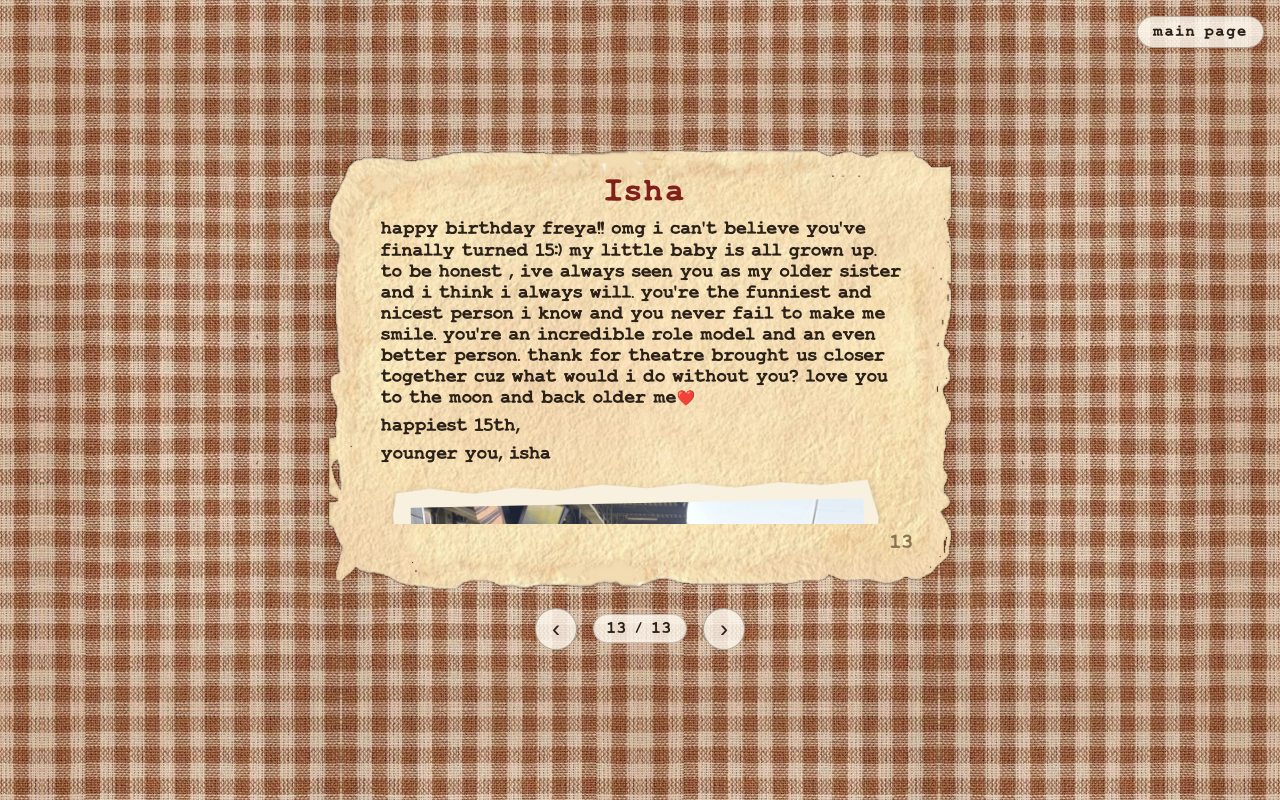
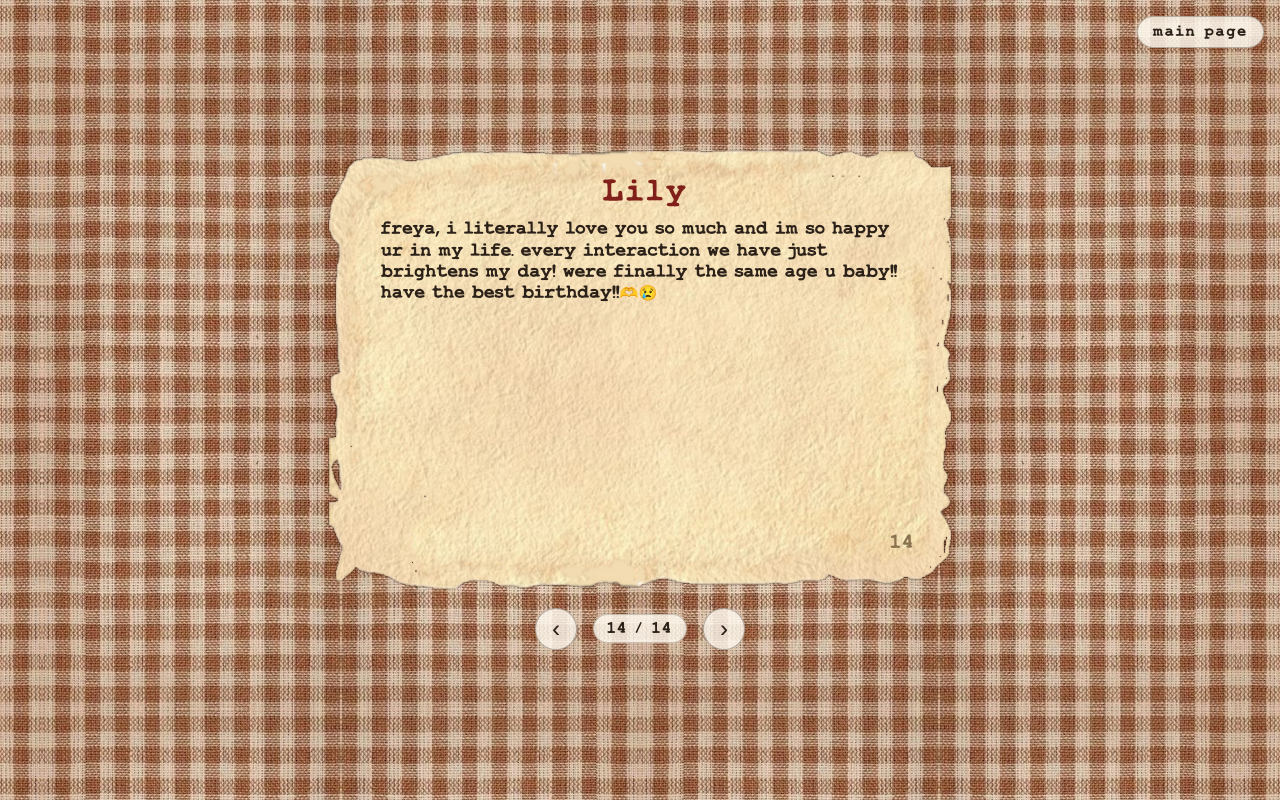
Before and after one commit to NotPaavan/Happy-Birthday-Freya, a plain HTML site: page notes.html in a window 1280 px wide. Both pictures are taken after a click on the button "Previous page". Drawn offline with Linux system fonts and the light colour scheme.

Commit message:
Add Lily's note as page fourteen.
Lily's birthday message joins the notes, bringing the book to fourteen pages.

```diff
--- a/notes.html
+++ b/notes.html
@@ -3,7 +3,7 @@
 <head>
   <meta charset="utf-8">
   <meta name="viewport" content="width=device-width, initial-scale=1">
-  <title>Notes — 1 of 13</title>
+  <title>Notes — 1 of 14</title>
   <link rel="icon" href="favicon.ico" sizes="48x48">
   <link rel="icon" href="favicon.svg" type="image/svg+xml">
   <link rel="apple-touch-icon" href="apple-touch-icon.png">
@@ -175,18 +175,25 @@
         </div>
       </article>
 
+      <article class="note" data-page="14">
+        <h1 class="note-title">Lily</h1>
+        <div class="note-body">
+          <p>freya, i literally love you so much and im so happy ur in my life. every interaction we have just brightens my day! WERE FINALLY THE SAME AGE U BABY!! have the best birthday!!🫶😢</p>
+        </div>
+      </article>
+
       <span class="folio" aria-hidden="true">1</span>
     </div>
 
     <nav class="pager" aria-label="Page navigation">
       <button class="arrow" data-step="-1" aria-label="Previous page">&#8249;</button>
-      <span class="count" aria-live="polite">1 / 13</span>
+      <span class="count" aria-live="polite">1 / 14</span>
       <button class="arrow" data-step="1" aria-label="Next page">&#8250;</button>
     </nav>
   </main>
 
   <script>
-    var total = 13;
+    var total = 14;
     var page = 1;
     var folio = document.querySelector('.folio');
     var count = document.querySelector('.count');
```
